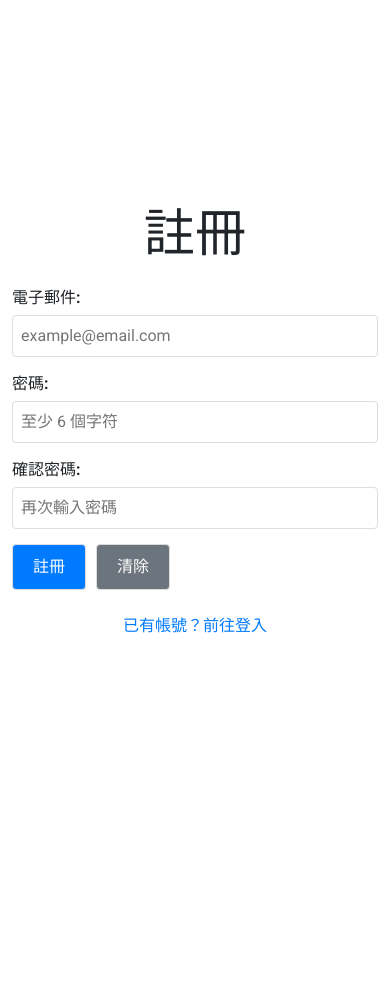
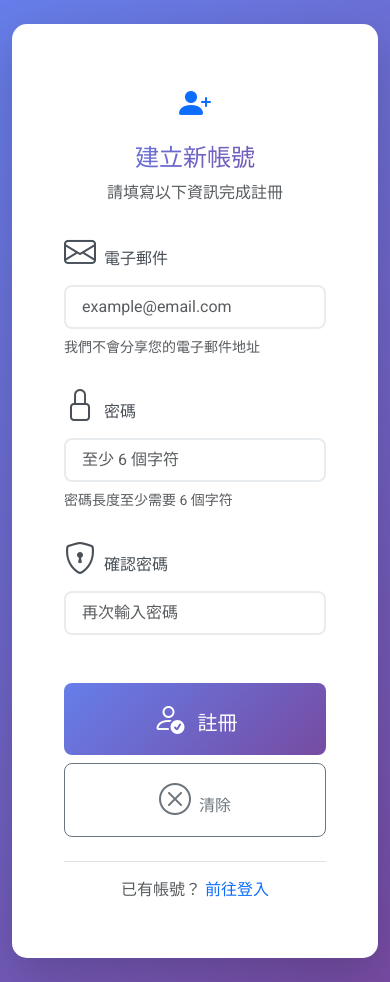
Before and after one commit to leowu0329/vueSupabaseAuth, a Vue app: page /register in a window 390 px wide. Before the commit the page ends 844 px from the top, so only its background shows below. Built offline with nearby package versions, Linux system fonts and the light colour scheme; no server answers.

Commit message:
使用 Bootstrap 美化註冊頁面 + Responsive

```diff
--- a/src/views/Register.vue
+++ b/src/views/Register.vue
@@ -1,39 +1,99 @@
 <template>
-  <div class="page-container">
-    <div class="container-fluid d-flex justify-content-center align-items-center min-vh-100">
-      <div class="w-100" style="max-width: 500px;">
-        <h1 class="text-center mb-4">註冊</h1>
-
-    <div v-if="message" :style="{ color: messageType === 'error' ? 'red' : 'green', margin: '10px 0', padding: '10px', background: messageType === 'error' ? '#ffe6e6' : '#e6ffe6', border: `1px solid ${messageType === 'error' ? '#ff9999' : '#99ff99'}`, borderRadius: '4px' }">
-      {{ message }}
+  <div class="page-container bg-light">
+    <div
+      class="container-fluid d-flex justify-content-center align-items-center min-vh-100 py-4 py-md-5"
+    >
+      <div class="col-12 col-sm-10 col-md-7 col-lg-5 col-xl-4">
+        <div class="card shadow-lg border-0">
+          <div class="card-body">
+            <!-- 標題區域 -->
+            <div class="text-center mb-4">
+              <div class="mb-3">
+                <i
+                  class="bi bi-person-plus-fill text-primary"
+                  style="font-size: 3rem"
+                ></i>
+              </div>
+              <h1 class="h2 fw-bold text-primary mb-2">建立新帳號</h1>
+              <p class="text-muted mb-0">請填寫以下資訊完成註冊</p>
             </div>
 
-    <form @submit.prevent="handleRegister">
-      <div>
-        <label>電子郵件: </label>
+            <!-- 訊息提示 -->
+            <div
+              v-if="message"
+              :class="[
+                'alert',
+                messageType === 'error' ? 'alert-danger' : 'alert-success',
+                'alert-dismissible fade show',
+              ]"
+              role="alert"
+            >
+              <div style="white-space: pre-line">{{ message }}</div>
+              <button
+                type="button"
+                class="btn-close"
+                @click="message = ''"
+                aria-label="Close"
+              ></button>
+            </div>
+
+            <!-- 表單 -->
+            <form @submit.prevent="handleRegister" class="mt-4">
+              <!-- 電子郵件 -->
+              <div class="mb-4">
+                <label for="email" class="form-label fw-semibold mb-2">
+                  <i class="bi bi-envelope me-2"></i>電子郵件
+                </label>
                 <input
+                  id="email"
                   type="email"
+                  class="form-control form-control-lg"
+                  :class="{
+                    'is-invalid': messageType === 'error' && formData.email,
+                  }"
                   v-model="formData.email"
                   placeholder="example@email.com"
                   required
                 />
+                <div class="form-text mt-2">我們不會分享您的電子郵件地址</div>
               </div>
 
-      <div>
-        <label>密碼: </label>
+              <!-- 密碼 -->
+              <div class="mb-4">
+                <label for="password" class="form-label fw-semibold mb-2">
+                  <i class="bi bi-lock me-2"></i>密碼
+                </label>
                 <input
+                  id="password"
                   type="password"
+                  class="form-control form-control-lg"
+                  :class="{
+                    'is-invalid': messageType === 'error' && formData.password,
+                  }"
                   v-model="formData.password"
                   placeholder="至少 6 個字符"
                   required
                   minlength="6"
                 />
+                <div class="form-text mt-2">密碼長度至少需要 6 個字符</div>
               </div>
 
-      <div>
-        <label>確認密碼: </label>
+              <!-- 確認密碼 -->
+              <div class="mb-5">
+                <label
+                  for="confirmPassword"
+                  class="form-label fw-semibold mb-2"
+                >
+                  <i class="bi bi-shield-lock me-2"></i>確認密碼
+                </label>
                 <input
+                  id="confirmPassword"
                   type="password"
+                  class="form-control form-control-lg"
+                  :class="{
+                    'is-invalid':
+                      messageType === 'error' && formData.confirmPassword,
+                  }"
                   v-model="formData.confirmPassword"
                   placeholder="再次輸入密碼"
                   required
@@ -41,16 +101,45 @@
                 />
               </div>
 
-      <div>
-        <button type="submit" :disabled="loading">
+              <!-- 按鈕 -->
+              <div class="d-grid gap-2 mb-3">
+                <button
+                  type="submit"
+                  class="btn btn-primary btn-lg"
+                  :disabled="loading"
+                >
+                  <span
+                    v-if="loading"
+                    class="spinner-border spinner-border-sm me-2"
+                    role="status"
+                    aria-hidden="true"
+                  ></span>
+                  <i v-if="!loading" class="bi bi-person-check me-2"></i>
                   {{ loading ? "註冊中..." : "註冊" }}
                 </button>
-        <button type="button" @click="clearForm">清除</button>
+                <button
+                  type="button"
+                  class="btn btn-outline-secondary"
+                  @click="clearForm"
+                >
+                  <i class="bi bi-x-circle me-2"></i>清除
+                </button>
               </div>
             </form>
 
-        <div class="text-center mt-4">
-          <router-link to="/login">已有帳號？前往登入</router-link>
+            <!-- 登入連結 -->
+            <div class="text-center mt-4 pt-3 border-top">
+              <p class="mb-0 text-muted">
+                已有帳號？
+                <router-link
+                  to="/login"
+                  class="text-primary fw-semibold text-decoration-none"
+                >
+                  前往登入
+                </router-link>
+              </p>
+            </div>
+          </div>
         </div>
       </div>
     </div>
@@ -189,13 +278,23 @@ const handleRegister = async () => {
     let errorMessage = "註冊失敗";
 
     if (err.message) {
-      if (err.message.includes("already registered") || err.message.includes("already exists") || err.message.includes("already been registered")) {
+      if (
+        err.message.includes("already registered") ||
+        err.message.includes("already exists") ||
+        err.message.includes("already been registered")
+      ) {
         errorMessage = "此電子郵件已被註冊";
-      } else if (err.message.includes("Invalid email") || err.message.includes("is invalid")) {
+      } else if (
+        err.message.includes("Invalid email") ||
+        err.message.includes("is invalid")
+      ) {
         errorMessage = `電子郵件格式不正確或不被接受。\n\n請檢查：\n1. 郵箱格式是否正確\n2. Supabase 是否允許此郵箱域名\n3. 郵箱是否包含特殊字符\n\n錯誤詳情: ${err.message}`;
       } else if (err.message.includes("Password")) {
         errorMessage = "密碼不符合要求";
-      } else if (err.message.includes("rate limit") || err.message.includes("too many")) {
+      } else if (
+        err.message.includes("rate limit") ||
+        err.message.includes("too many")
+      ) {
         errorMessage = "請求過於頻繁，請稍後再試";
       } else {
         errorMessage = `註冊失敗: ${err.message}`;
@@ -214,51 +313,119 @@ const handleRegister = async () => {
 .page-container {
   width: 100%;
   min-height: 100vh;
+  background: linear-gradient(135deg, #667eea 0%, #764ba2 100%);
 }
 
-form > div {
-  margin: 15px 0;
+.card {
+  border-radius: 15px;
+  border: none !important;
+  overflow: hidden;
+  transition: transform 0.3s ease, box-shadow 0.3s ease;
 }
 
-label {
-  display: block;
-  margin-bottom: 5px;
-  font-weight: bold;
+.card:hover {
+  transform: translateY(-5px);
+  box-shadow: 0 10px 30px rgba(0, 0, 0, 0.2) !important;
 }
 
-input {
-  width: 100%;
-  padding: 8px;
-  border: 1px solid #ddd;
-  border-radius: 4px;
-  box-sizing: border-box;
+.card-body {
+  background: white;
+  padding: 1rem 1rem !important;
 }
 
-button {
-  padding: 10px 20px;
-  margin-right: 10px;
-  cursor: pointer;
-  border: 1px solid #ddd;
-  border-radius: 4px;
-  background: #007bff;
-  color: white;
+.form-label {
+  color: #495057;
+  margin-bottom: 0.5rem;
 }
 
-button:disabled {
-  background: #ccc;
-  cursor: not-allowed;
+.form-control-lg {
+  border-radius: 8px;
+  border: 2px solid #e9ecef;
+  transition: all 0.3s ease;
+  padding-left: 1.5rem;
+  padding-right: 1.5rem;
 }
 
-button[type="button"] {
-  background: #6c757d;
+.form-control-lg:focus {
+  border-color: #667eea;
+  box-shadow: 0 0 0 0.2rem rgba(102, 126, 234, 0.25);
 }
 
-a {
-  color: #007bff;
-  text-decoration: none;
+.form-control-lg.is-invalid {
+  border-color: #dc3545;
 }
 
-a:hover {
-  text-decoration: underline;
+.btn-primary {
+  background: linear-gradient(135deg, #667eea 0%, #764ba2 100%);
+  border: none;
+  border-radius: 8px;
+  font-weight: 600;
+  transition: transform 0.2s ease, box-shadow 0.2s ease;
+  padding: 12px;
+}
+
+.btn-primary:hover:not(:disabled) {
+  transform: translateY(-2px);
+  box-shadow: 0 5px 15px rgba(102, 126, 234, 0.4);
+}
+
+.btn-primary:disabled {
+  transform: none;
+  opacity: 0.6;
+}
+
+.btn-outline-secondary {
+  border-radius: 8px;
+  font-weight: 500;
+  padding: 12px;
+}
+
+.alert {
+  border-radius: 8px;
+  border: none;
+}
+
+h1 {
+  background: linear-gradient(135deg, #667eea 0%, #764ba2 100%);
+  -webkit-background-clip: text;
+  -webkit-text-fill-color: transparent;
+  background-clip: text;
+}
+
+/* 響應式設計 */
+@media (max-width: 576px) {
+  .card-body {
+    padding: 1.5rem 1.25rem !important;
+  }
+
+  h1 {
+    font-size: 1.5rem;
+  }
+
+  .form-control-lg {
+    font-size: 1rem;
+    padding-left: 1rem;
+    padding-right: 1rem;
+  }
+
+  .bi {
+    font-size: 2rem !important;
+  }
+}
+
+/* 動畫效果 */
+@keyframes fadeIn {
+  from {
+    opacity: 0;
+    transform: translateY(-10px);
+  }
+  to {
+    opacity: 1;
+    transform: translateY(0);
+  }
+}
+
+.card {
+  animation: fadeIn 0.5s ease;
 }
 </style>
```
Lines whose indentation alone changed are shown as unchanged.
